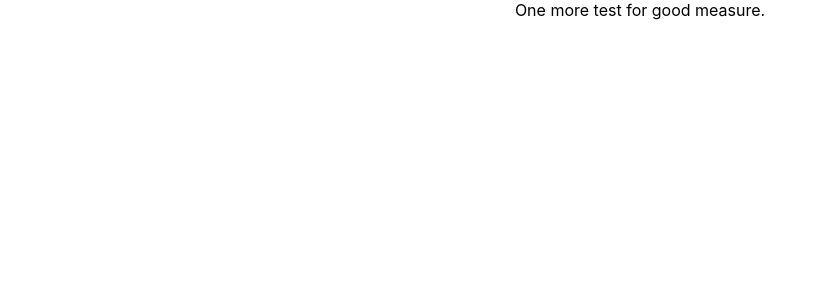
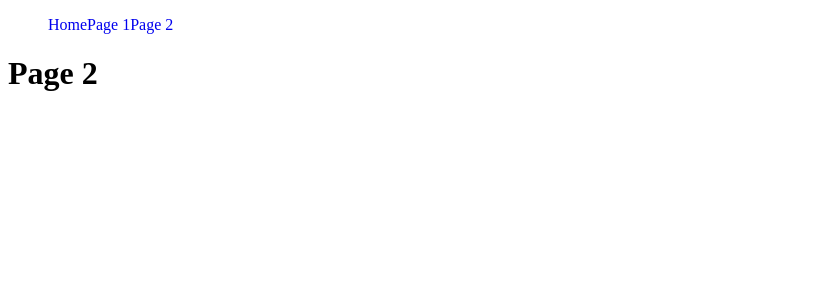
Before and after one commit to klope3/joshklope, a React (Create React App) app: page /page2 in a window 1280 px wide. Shown: the top 300 px of the page, without its empty margins (0-819 px from the left). Built offline with nearby package versions, Linux system fonts and the light colour scheme.

Commit message:
Add basic navigation

```diff
--- a/package.json
+++ b/package.json
@@ -8,6 +8,7 @@
     "@testing-library/user-event": "^13.5.0",
     "react": "^18.2.0",
     "react-dom": "^18.2.0",
+    "react-router-dom": "^6.4.3",
     "react-scripts": "5.0.1",
     "web-vitals": "^2.1.4"
   },
--- a/src/App.css
+++ b/src/App.css
@@ -1,38 +1,3 @@
-.App {
-  text-align: center;
+a {
+  text-decoration: none;
 }
-
-.App-logo {
-  height: 40vmin;
-  pointer-events: none;
-}
-
-@media (prefers-reduced-motion: no-preference) {
-  .App-logo {
-    animation: App-logo-spin infinite 20s linear;
-  }
-}
-
-.App-header {
-  background-color: #282c34;
-  min-height: 100vh;
-  display: flex;
-  flex-direction: column;
-  align-items: center;
-  justify-content: center;
-  font-size: calc(10px + 2vmin);
-  color: white;
-}
-
-.App-link {
-  color: #61dafb;
-}
-
-@keyframes App-logo-spin {
-  from {
-    transform: rotate(0deg);
-  }
-  to {
-    transform: rotate(360deg);
-  }
-}
--- a/src/App.js
+++ b/src/App.js
@@ -1,10 +1,19 @@
-import logo from './logo.svg';
 import './App.css';
+import { Route, Routes } from 'react-router-dom';
+import Home from './pages/Home';
+import Page1 from './pages/Page1';
+import Page2 from './pages/Page2';
+import Navbar from './components/NavBar/NavBar';
 
 function App() {
   return (
     <div className="App">
-      One more test for good measure.
+      <Navbar />
+      <Routes>
+        <Route path="/" element={<Home />} />
+        <Route path="/page1" element={<Page1 />} />
+        <Route path="/page2" element={<Page2 />} />
+      </Routes>
     </div>
   );
 }
--- /dev/null
+++ b/src/components/NavBar/NavBar.css
@@ -0,0 +1,7 @@
+nav ul {
+    display: flex;
+}
+
+.navlink-li {
+    list-style: none;
+}
--- /dev/null
+++ b/src/components/NavBar/NavBar.jsx
@@ -0,0 +1,19 @@
+import React from "react";
+import NavLinkCustom from "../NavLink/NavLink";
+import "./NavBar.css";
+
+class NavBar extends React.Component {
+    render() {
+        return (
+            <nav>
+                <ul>
+                    <NavLinkCustom to="/" children={<div>Home</div>} />
+                    <NavLinkCustom to="/page1" children={<div>Page 1</div>} />
+                    <NavLinkCustom to="/page2" children={<div>Page 2</div>} />
+                </ul>
+            </nav>
+        )
+    }
+}
+
+export default NavBar;
--- /dev/null
+++ b/src/components/NavLink/NavLink.jsx
@@ -0,0 +1,17 @@
+import React from "react";
+import { Link } from "react-router-dom";
+
+class NavLinkCustom extends React.Component {
+    render() {
+        const { to, children } = this.props;
+        return (
+            <li className="navlink-li">
+                <Link to={to}>
+                    {children}
+                </Link>
+            </li>
+        )
+    }
+}
+
+export default NavLinkCustom;
--- a/src/index.css
+++ /dev/null
@@ -1,13 +0,0 @@
-body {
-  margin: 0;
-  font-family: -apple-system, BlinkMacSystemFont, 'Segoe UI', 'Roboto', 'Oxygen',
-    'Ubuntu', 'Cantarell', 'Fira Sans', 'Droid Sans', 'Helvetica Neue',
-    sans-serif;
-  -webkit-font-smoothing: antialiased;
-  -moz-osx-font-smoothing: grayscale;
-}
-
-code {
-  font-family: source-code-pro, Menlo, Monaco, Consolas, 'Courier New',
-    monospace;
-}
--- a/src/index.js
+++ b/src/index.js
@@ -1,13 +1,15 @@
 import React from 'react';
 import ReactDOM from 'react-dom/client';
-import './index.css';
 import App from './App';
 import reportWebVitals from './reportWebVitals';
+import { BrowserRouter } from 'react-router-dom';
 
 const root = ReactDOM.createRoot(document.getElementById('root'));
 root.render(
   <React.StrictMode>
-    <App />
+    <BrowserRouter>
+      <App />
+    </BrowserRouter>
   </React.StrictMode>
 );
 
--- /dev/null
+++ b/src/pages/Home.js
@@ -0,0 +1,9 @@
+import React from "react";
+
+class Home extends React.Component {
+    render() {
+        return <h1>Home</h1>
+    }
+}
+
+export default Home;
--- /dev/null
+++ b/src/pages/Page1.js
@@ -0,0 +1,9 @@
+import React from "react";
+
+class Page1 extends React.Component {
+    render() {
+        return <h1>Page 1</h1>
+    }
+}
+
+export default Page1;
--- /dev/null
+++ b/src/pages/Page2.js
@@ -0,0 +1,9 @@
+import React from "react";
+
+class Page2 extends React.Component {
+    render() {
+        return <h1>Page 2</h1>
+    }
+}
+
+export default Page2;
```
Also changed, not shown: 2 other files (tests, documents, lock files or other folders).
